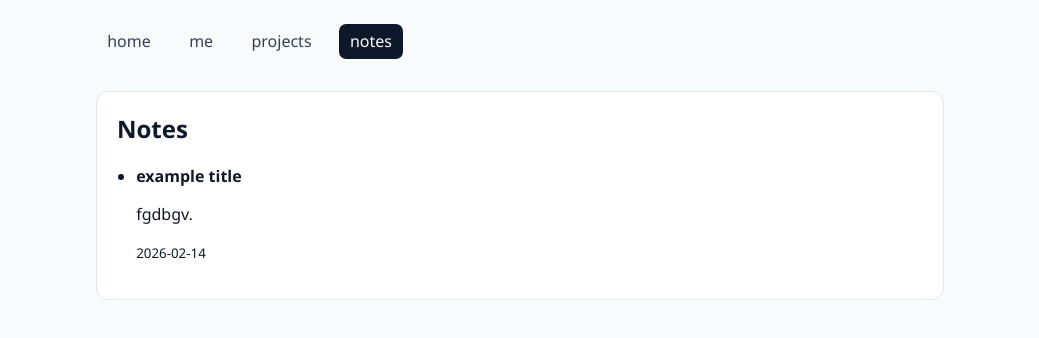
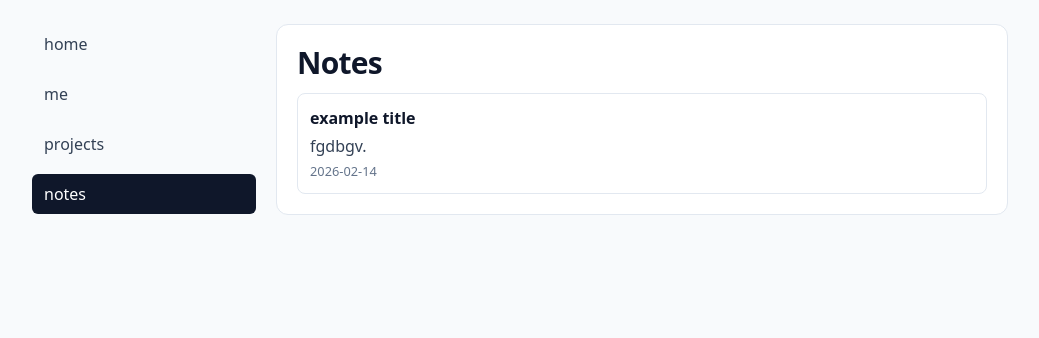
Before and after one commit to MiloCoombs2002/MiloCoombs2002.github.io, a React (Vite) app: page /#/notes in a window 1280 px wide. Shown: the top 338 px of the page, without its empty margins (120-1159 px from the left). Built offline with nearby package versions, Linux system fonts and the light colour scheme.

Commit message:
Move tabs to left, migrste stylign to tailwind

```diff
--- a/package.json
+++ b/package.json
@@ -24,6 +24,9 @@
     "eslint-plugin-react-hooks": "^7.0.1",
     "eslint-plugin-react-refresh": "^0.4.24",
     "globals": "^16.5.0",
+    "autoprefixer": "^10.4.21",
+    "postcss": "^8.5.6",
+    "tailwindcss": "^3.4.17",
     "typescript": "~5.9.3",
     "typescript-eslint": "^8.48.0",
     "vite": "^7.3.1"
--- /dev/null
+++ b/postcss.config.cjs
@@ -0,0 +1,6 @@
+module.exports = {
+  plugins: {
+    tailwindcss: {},
+    autoprefixer: {},
+  },
+}
--- a/src/App.css
+++ /dev/null
@@ -1,38 +0,0 @@
-.app-shell {
-  max-width: 56rem;
-  margin: 0 auto;
-  padding: 1.5rem;
-}
-
-.site-header {
-  margin-bottom: 2rem;
-}
-
-.site-nav {
-  display: flex;
-  gap: 1rem;
-  flex-wrap: wrap;
-}
-
-.site-nav__link {
-  color: #334155;
-  text-decoration: none;
-  padding: 0.4rem 0.7rem;
-  border-radius: 0.45rem;
-}
-
-.site-nav__link:hover {
-  background: #e2e8f0;
-}
-
-.site-nav__link--active {
-  background: #0f172a;
-  color: #fff;
-}
-
-.app-content {
-  background: #fff;
-  border: 1px solid #e2e8f0;
-  border-radius: 0.75rem;
-  padding: 1.25rem;
-}
--- a/src/App.tsx
+++ b/src/App.tsx
@@ -4,13 +4,12 @@ import Home from './pages/Home'
 import Me from './pages/Me'
 import Projects from './pages/Projects'
 import Notes from './pages/Notes'
-import './App.css'
 
 function App() {
   return (
-    <div className="app-shell">
+    <div className="mx-auto grid max-w-5xl grid-cols-1 items-start gap-5 p-6 md:grid-cols-[14rem_1fr]">
       <Navbar />
-      <main className="app-content">
+      <main className="rounded-xl border border-slate-200 bg-white p-5">
         <Routes>
           <Route path="/" element={<Home />} />
           <Route path="/me" element={<Me />} />
--- a/src/components/Navbar.tsx
+++ b/src/components/Navbar.tsx
@@ -9,15 +9,23 @@ const links = [
 
 function Navbar() {
   return (
-    <header className="site-header">
-      <nav className="site-nav" aria-label="Main navigation">
+    <header className="md:sticky md:top-4">
+      <nav
+        className="flex flex-row flex-wrap gap-2 md:flex-col md:gap-2.5"
+        aria-label="Main navigation"
+      >
         {links.map((link) => (
           <NavLink
             key={link.to}
             to={link.to}
             end={link.to === '/'}
             className={({ isActive }) =>
-              `site-nav__link${isActive ? ' site-nav__link--active' : ''}`
+              [
+                'rounded-md px-3 py-2 no-underline transition-colors',
+                isActive
+                  ? 'bg-slate-900 text-white'
+                  : 'text-slate-700 hover:bg-slate-200',
+              ].join(' ')
             }
           >
             {link.label}
--- a/src/index.css
+++ b/src/index.css
@@ -1,20 +1,9 @@
-* {
-  box-sizing: border-box;
+@tailwind base;
+@tailwind components;
+@tailwind utilities;
+
+@layer base {
+  body {
+    @apply m-0 min-h-screen min-w-80 bg-slate-50 text-slate-900 antialiased;
+  }
 }
-
-body {
-  margin: 0;
-  font-family: 'Segoe UI', Tahoma, Geneva, Verdana, sans-serif;
-  background: #f8fafc;
-  color: #0f172a;
-  min-width: 320px;
-  min-height: 100vh;
-}
-
-h1 {
-  margin-top: 0;
-}
-
-ul {
-  padding-left: 1.2rem;
-}
--- a/src/pages/Home.tsx
+++ b/src/pages/Home.tsx
@@ -4,9 +4,9 @@ function Home() {
   useDocumentTitle('Home | Milo Coombs')
 
   return (
-    <section>
-      <h1>Home</h1>
-      <p>Welcome to my site. This is the default route.</p>
+    <section className="space-y-3">
+      <h1 className="text-3xl font-semibold tracking-tight">Home</h1>
+      <p className="text-slate-700">Welcome to my site. This is the default route.</p>
     </section>
   )
 }
--- a/src/pages/Me.tsx
+++ b/src/pages/Me.tsx
@@ -19,10 +19,10 @@ function Me() {
   useDocumentTitle('Me | Milo Coombs')
 
   return (
-    <section>
-      <h1>Me</h1>
-      <p>{profile.bio}</p>
-      <p>
+    <section className="space-y-3">
+      <h1 className="text-3xl font-semibold tracking-tight">Me</h1>
+      <p className="text-slate-700">{profile.bio}</p>
+      <p className="text-slate-700">
         Based in {profile.location}. Current role: {profile.roles[0].title}.
       </p>
     </section>
--- a/src/pages/Notes.tsx
+++ b/src/pages/Notes.tsx
@@ -5,14 +5,14 @@ function Notes() {
   useDocumentTitle('Notes | Milo Coombs')
 
   return (
-    <section>
-      <h1>Notes</h1>
-      <ul>
+    <section className="space-y-3">
+      <h1 className="text-3xl font-semibold tracking-tight">Notes</h1>
+      <ul className="space-y-4">
         {notes.map((note) => (
-          <li key={note.slug}>
-            <strong>{note.title}</strong>
-            <p>{note.summary}</p>
-            <small>{note.publishedOn}</small>
+          <li key={note.slug} className="rounded-lg border border-slate-200 p-3">
+            <strong className="block text-slate-900">{note.title}</strong>
+            <p className="mt-1 text-slate-700">{note.summary}</p>
+            <small className="mt-1 block text-slate-500">{note.publishedOn}</small>
           </li>
         ))}
       </ul>
--- a/src/pages/Projects.tsx
+++ b/src/pages/Projects.tsx
@@ -1,16 +1,14 @@
 import useDocumentTitle from '../hooks/useDocumentTitle'
 
-const projects = [
-  'example project',
-]
+const projects = ['example project']
 
 function Projects() {
   useDocumentTitle('Projects | Milo Coombs')
 
   return (
-    <section>
-      <h1>Projects</h1>
-      <ul>
+    <section className="space-y-3">
+      <h1 className="text-3xl font-semibold tracking-tight">Projects</h1>
+      <ul className="list-disc space-y-1 pl-5 text-slate-700">
         {projects.map((project) => (
           <li key={project}>{project}</li>
         ))}
--- /dev/null
+++ b/tailwind.config.cjs
@@ -0,0 +1,8 @@
+/** @type {import('tailwindcss').Config} */
+module.exports = {
+  content: ['./index.html', './src/**/*.{js,ts,jsx,tsx}'],
+  theme: {
+    extend: {},
+  },
+  plugins: [],
+}
```
Also changed, not shown: 1 other file (tests, documents, lock files or other folders).
